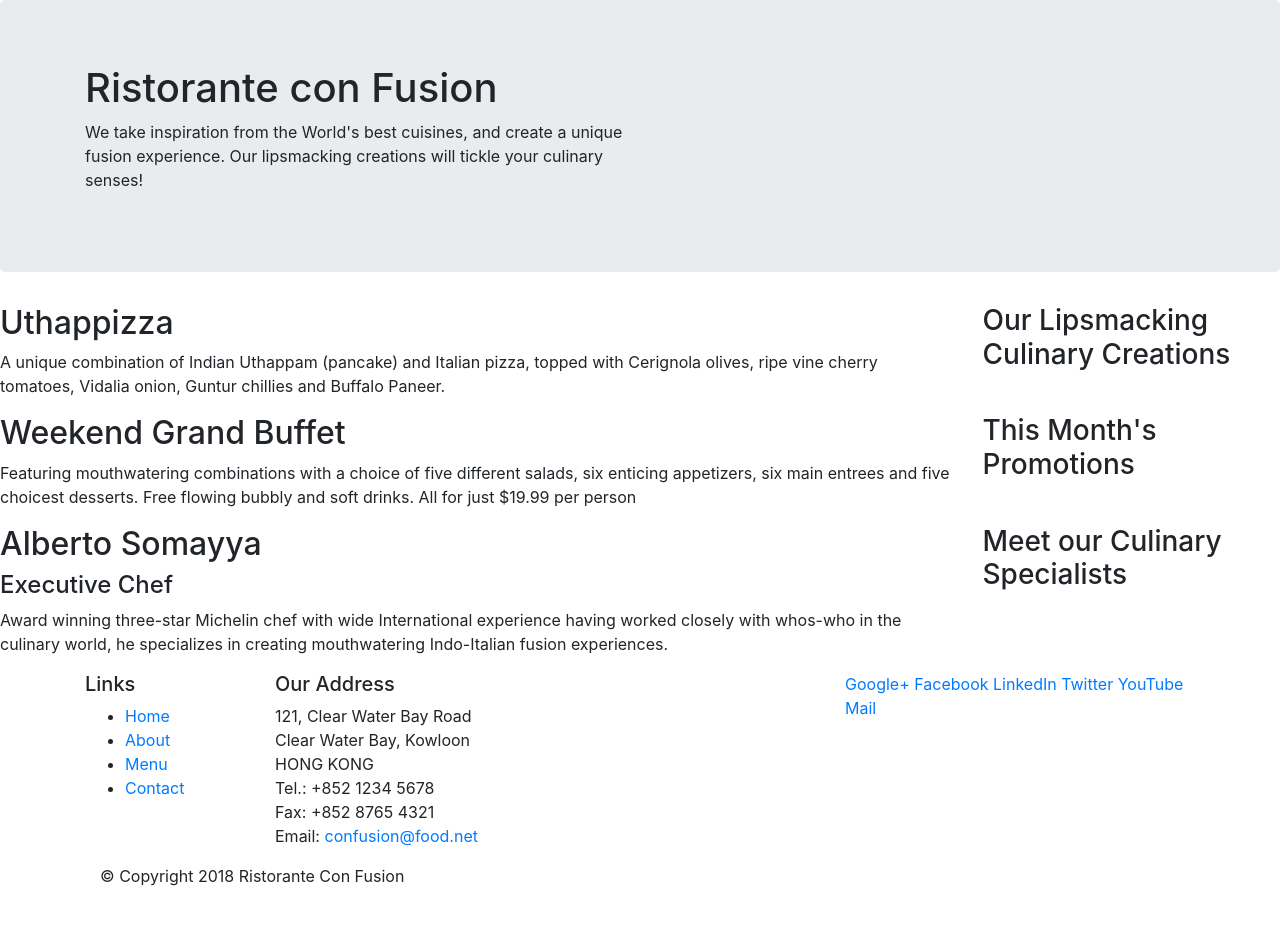
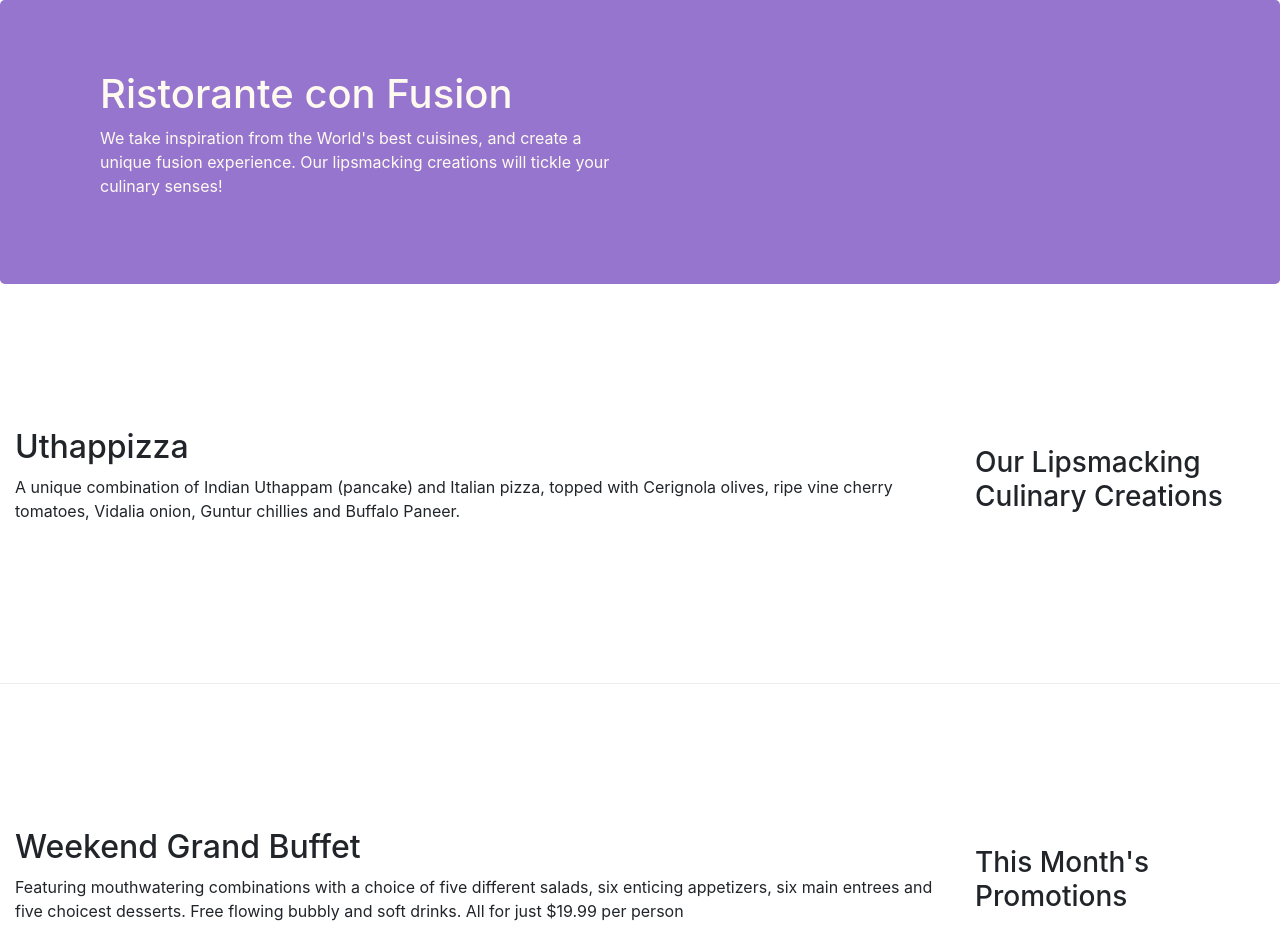
Before and after one commit to binny07/Ristorante, a website: page index.html in a window 1280 px wide. Shown: the top 952 px of the page. Before the commit the page ends 904 px from the top, so only its background shows below. Drawn offline with nearby package versions, Linux system fonts and the light colour scheme.

Commit message:
bootstrap grid part2

```diff
--- /dev/null
+++ b/css/styles.css
@@ -0,0 +1,30 @@
+.row-header{
+    margin: 0px auto;
+    padding: 0px auto;
+}
+
+.row-content{
+    margin: 0px auto;
+    padding: 50px 0px 50px 0px;
+    border-bottom: 1px ridge;
+    min-height: 400px;
+}
+
+.footer{
+    background-color: #D1C4E9;
+    margin: 0px auto;
+    padding: 20px 0px 20px 0px;
+}
+
+.jumbotron{
+    margin: 0px auto;
+    padding: 70px 30px 70px 30px;
+    background-color: #9575CD;
+    color: floralwhite;
+}
+
+.address{
+    font-size: 80%;
+    margin: 0px;
+    color: #0f0f0f;
+}
--- a/index.html
+++ b/index.html
@@ -9,6 +9,7 @@
 
     <!-- Bootstrap CSS -->
     <link rel="stylesheet" href="node_modules/bootstrap/dist/css/bootstrap.min.css">
+    <link rel="stylesheet" href="css/styles.css">
     <title>Ristorante Con Fusion</title>
 </head>
 
@@ -16,7 +17,7 @@
 
     <header class="jumbotron">
         <div class = "container">
-            <div class = "row">
+            <div class = "row row-header">
                 <div class="col-12 col-sm-6">
                     <h1>Ristorante con Fusion</h1>
                     <p>We take inspiration from the World's best cuisines, and create a unique fusion experience. Our lipsmacking creations will tickle your culinary senses!</p>
@@ -28,7 +29,7 @@
     </header>
 
     <div>
-        <div class = "row">
+        <div class = "row row-content align-items-center">
             <div class="col-12 col-sm-4 order-sm-last col-md-3">
                 <h3>Our Lipsmacking Culinary Creations</h3>
             </div>
@@ -39,7 +40,7 @@
         </div>
 
 
-        <div class = "row">
+        <div class = "row row-content align-items-center">
             <div class="col-12 col-sm-4 order-sm-last col-md-3">
                 <h3>This Month's Promotions</h3>
             </div>
@@ -49,7 +50,7 @@
             </div>
         </div>
 
-        <div class = "row">
+        <div class = "row row-content align-items-center">
             <div class="col-12 col-sm-4 order-sm-last col-md-3">
                 <h3>Meet our Culinary Specialists</h3>
             </div>
@@ -61,12 +62,12 @@
         </div>
     </div>
 
-    <footer>
+    <footer class = "footer">
         <div class ="container">
             <div class = "row">
                 <div class="col-4 col-sm-2">
                     <h5>Links</h5>
-                    <ul>
+                    <ul class = "list-unstyled">
                         <li><a href="#">Home</a></li>
                         <li><a href="#">About</a></li>
                         <li><a href="#">Menu</a></li>
@@ -84,8 +85,8 @@
 		              Email: <a href="mailto:confusion@food.net">confusion@food.net</a>
 		           </address>
                 </div>
-                <div class="col-12 offset-1 col-sm-4">
-                    <div>
+                <div class="col-12 offset-1 col-sm-4 align-self-center">
+                    <div class ="text-center">
                         <a href="http://google.com/+">Google+</a>
                         <a href="http://www.facebook.com/profile.php?id=">Facebook</a>
                         <a href="http://www.linkedin.com/in/">LinkedIn</a>
@@ -96,7 +97,7 @@
                 </div>
            </div>
            <div>
-                <div class ="col-auto">
+                <div class ="col-auto justify-content-center">
                     <p>© Copyright 2018 Ristorante Con Fusion</p>
                 </div>
            </div>
```
